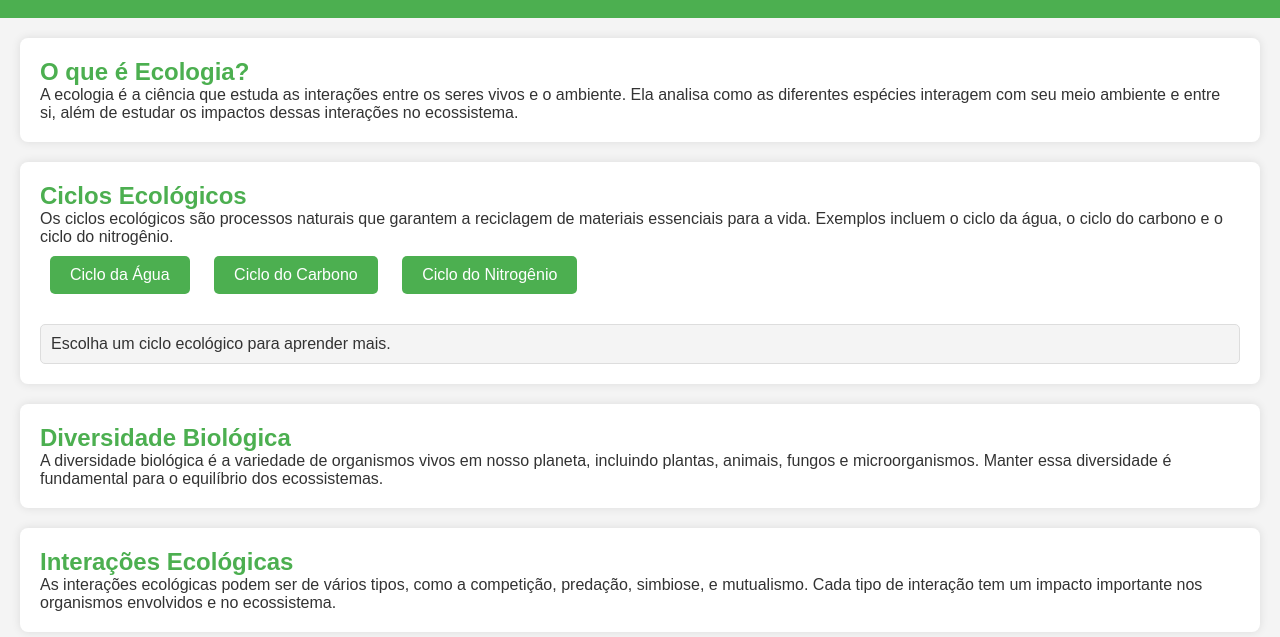
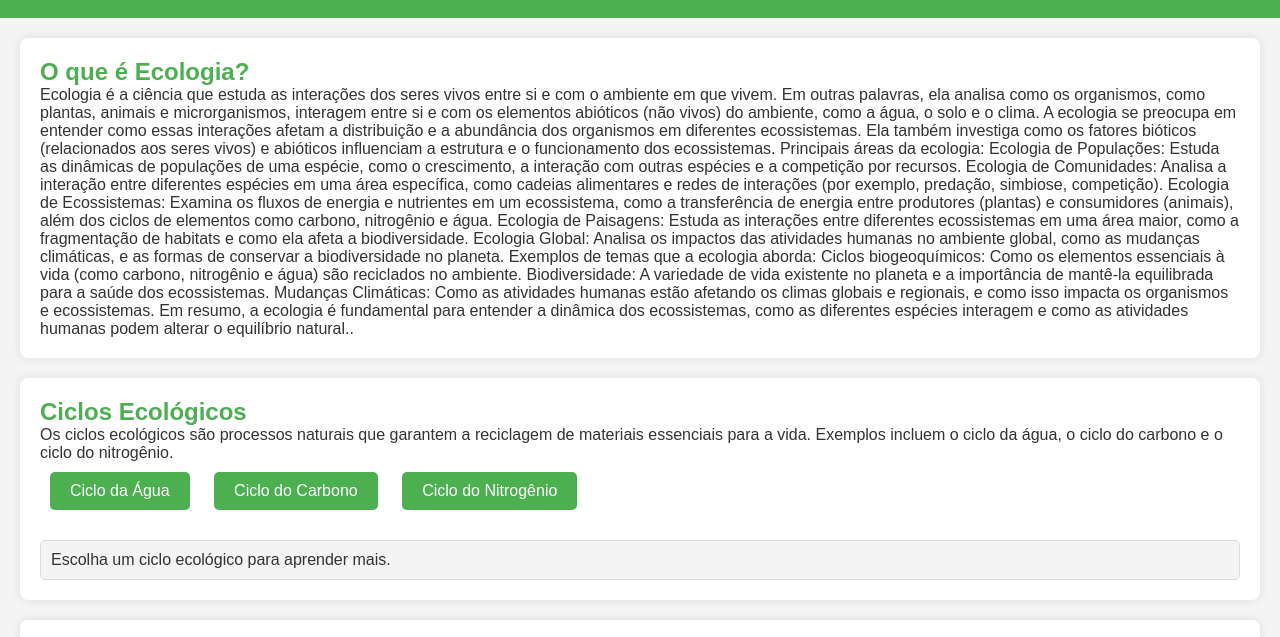
Before and after one commit to IsabellaCella/Bio.Ecologia, a plain HTML site: page index.html in a window 1280 px wide. Shown: the part 85-722 px from the top of the page. Drawn offline with Linux system fonts and the light colour scheme.

Commit message:
Update index.html

```diff
--- a/index.html
+++ b/index.html
@@ -21,7 +21,29 @@
 
     <section id="introducao">
         <h2>O que é Ecologia?</h2>
-        <p>A ecologia é a ciência que estuda as interações entre os seres vivos e o ambiente. Ela analisa como as diferentes espécies interagem com seu meio ambiente e entre si, além de estudar os impactos dessas interações no ecossistema.</p>
+        <p> Ecologia é a ciência que estuda as interações dos seres vivos entre si e com o ambiente em que vivem. Em outras palavras, ela analisa como os organismos, como plantas, animais e microrganismos, interagem entre si e com os elementos abióticos (não vivos) do ambiente, como a água, o solo e o clima.
+
+A ecologia se preocupa em entender como essas interações afetam a distribuição e a abundância dos organismos em diferentes ecossistemas. Ela também investiga como os fatores bióticos (relacionados aos seres vivos) e abióticos influenciam a estrutura e o funcionamento dos ecossistemas.
+
+Principais áreas da ecologia:
+Ecologia de Populações: Estuda as dinâmicas de populações de uma espécie, como o crescimento, a interação com outras espécies e a competição por recursos.
+
+Ecologia de Comunidades: Analisa a interação entre diferentes espécies em uma área específica, como cadeias alimentares e redes de interações (por exemplo, predação, simbiose, competição).
+
+Ecologia de Ecossistemas: Examina os fluxos de energia e nutrientes em um ecossistema, como a transferência de energia entre produtores (plantas) e consumidores (animais), além dos ciclos de elementos como carbono, nitrogênio e água.
+
+Ecologia de Paisagens: Estuda as interações entre diferentes ecossistemas em uma área maior, como a fragmentação de habitats e como ela afeta a biodiversidade.
+
+Ecologia Global: Analisa os impactos das atividades humanas no ambiente global, como as mudanças climáticas, e as formas de conservar a biodiversidade no planeta.
+
+Exemplos de temas que a ecologia aborda:
+Ciclos biogeoquímicos: Como os elementos essenciais à vida (como carbono, nitrogênio e água) são reciclados no ambiente.
+
+Biodiversidade: A variedade de vida existente no planeta e a importância de mantê-la equilibrada para a saúde dos ecossistemas.
+
+Mudanças Climáticas: Como as atividades humanas estão afetando os climas globais e regionais, e como isso impacta os organismos e ecossistemas.
+
+Em resumo, a ecologia é fundamental para entender a dinâmica dos ecossistemas, como as diferentes espécies interagem e como as atividades humanas podem alterar o equilíbrio natural..</p>
     </section>
 
     <section id="ciclos">
@@ -38,12 +60,23 @@
 
     <section id="diversidade">
         <h2>Diversidade Biológica</h2>
-        <p>A diversidade biológica é a variedade de organismos vivos em nosso planeta, incluindo plantas, animais, fungos e microorganismos. Manter essa diversidade é fundamental para o equilíbrio dos ecossistemas.</p>
+        <p>A diversidade biológica é a variedade de organismos vivos em nosso planeta, incluindo plantas, animais, fungos e microorganismos. Manter essa diversidade é fundamental para o equilíbrio dos ecossistemas
+            Características
+Refere-se à variedade de espécies, populações e comunidades
+É um conceito fundamental na ecologia
+Pode variar de acordo com as diferentes regiões ecológicas
+É a riqueza de espécies de um ecossistema
+Importância.</p>
     </section>
 
     <section id="interacao">
         <h2>Interações Ecológicas</h2>
-        <p>As interações ecológicas podem ser de vários tipos, como a competição, predação, simbiose, e mutualismo. Cada tipo de interação tem um impacto importante nos organismos envolvidos e no ecossistema.</p>
+        <p>As interações ecológicas podem ser de vários tipos, como a competição, predação, simbiose, e mutualismo. Cada tipo de interação tem um impacto importante nos organismos envolvidos e no ecossistema
+            Tipos de interações ecológicas
+Intraespecíficas: Ocorrem entre indivíduos da mesma espécie. Por exemplo, dois elefantes touro competindo por um harém de fêmeas.
+Interespecíficas: Ocorrem entre indivíduos de espécies diferentes. Por exemplo, duas espécies diferentes de coral competindo por espaço e luz solar.
+Harmônicas: Quando nenhum dos organismos envolvidos é prejudicado.
+Desarmônicas: Quando há prejuízo para, pelo menos, um dos envolvidos.</p>
     </section>
 
     <footer>
```
